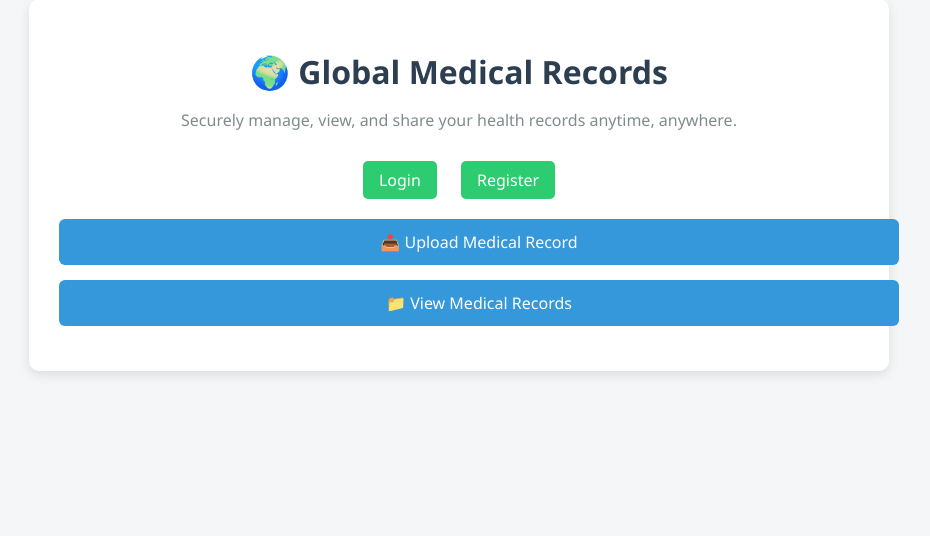
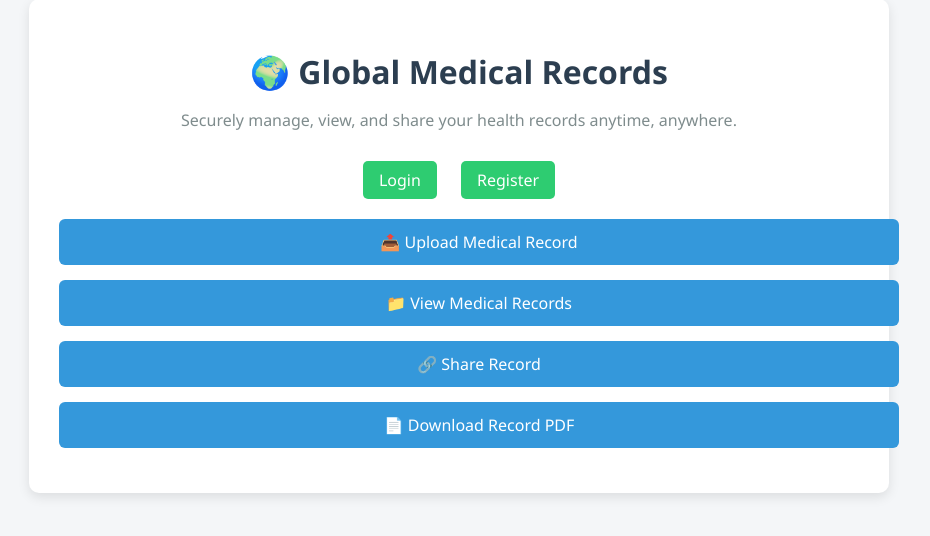
Before and after one commit to ramisalamya1/Software-Design-Project-CSE327-, a Django app: page /medical/ in a window 1280 px wide. Shown: the part 51-587 px from the top of the page, without its empty margins (181-1111 px from the left). Run offline with Django 5.2, Linux system fonts and the light colour scheme.

Commit message:
added two

```diff
--- a/templates/home.html
+++ b/templates/home.html
@@ -109,9 +109,8 @@
             <ul>
                 <li><a href="{% url 'medical_records:upload_record' %}">📤 Upload Medical Record</a></li>
                 <li><a href="{% url 'medical_records:view_records' %}">📁 View Medical Records</a></li>
-                <!-- Optional links for testing -->
-                <!-- <li><a href="{% url 'medical_records:share_record' 1 %}">🔗 Share Record</a></li>
-                <li><a href="{% url 'medical_records:download_pdf' 1 %}">📄 Download Record PDF</a></li> -->
+                <li><a href="{% url 'medical_records:share_record' 1 %}">🔗 Share Record</a></li>
+                <li><a href="{% url 'medical_records:download_pdf' 1 %}">📄 Download Record PDF</a></li>
             </ul>
         </nav>
     </div>
```
